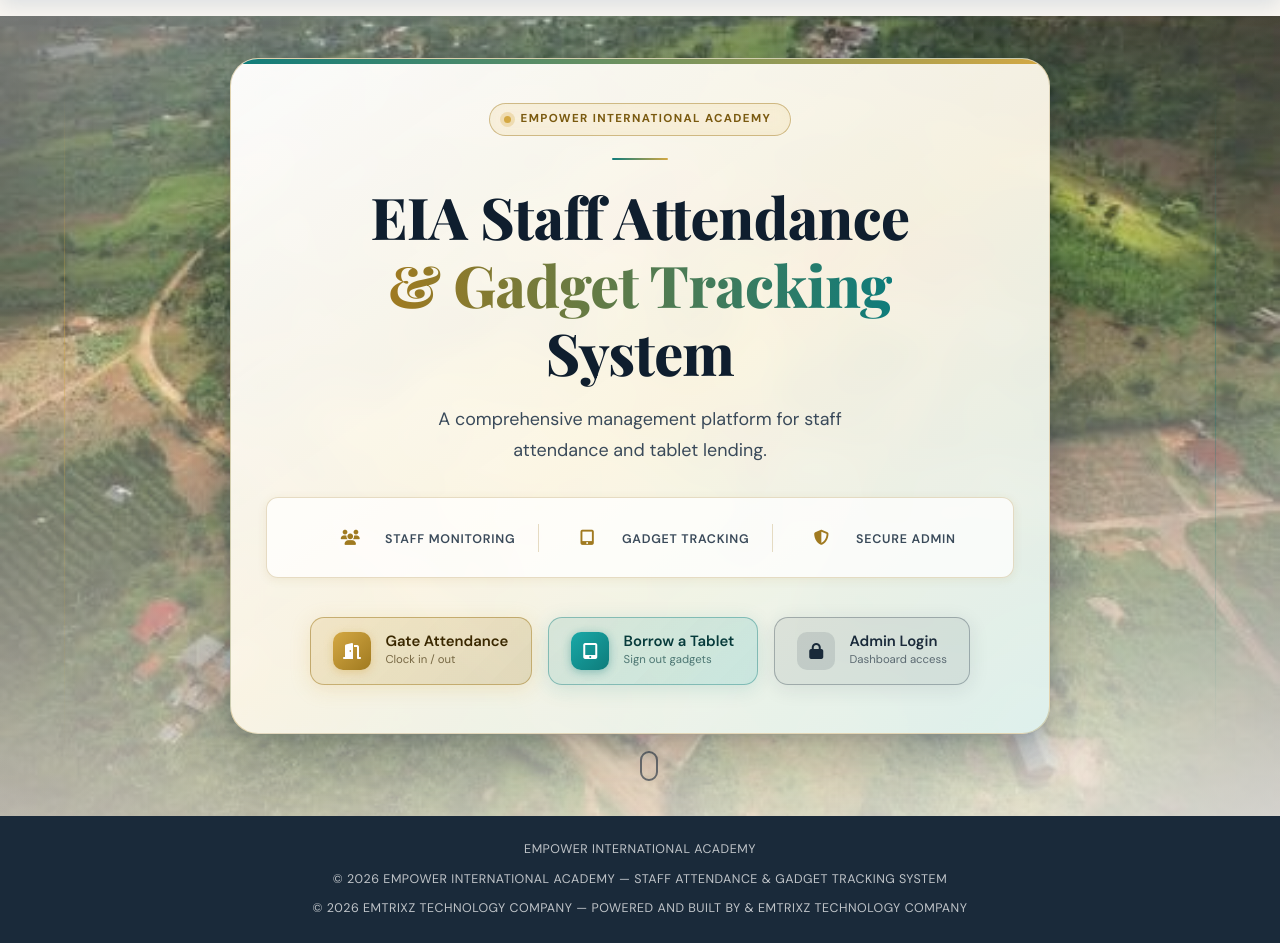
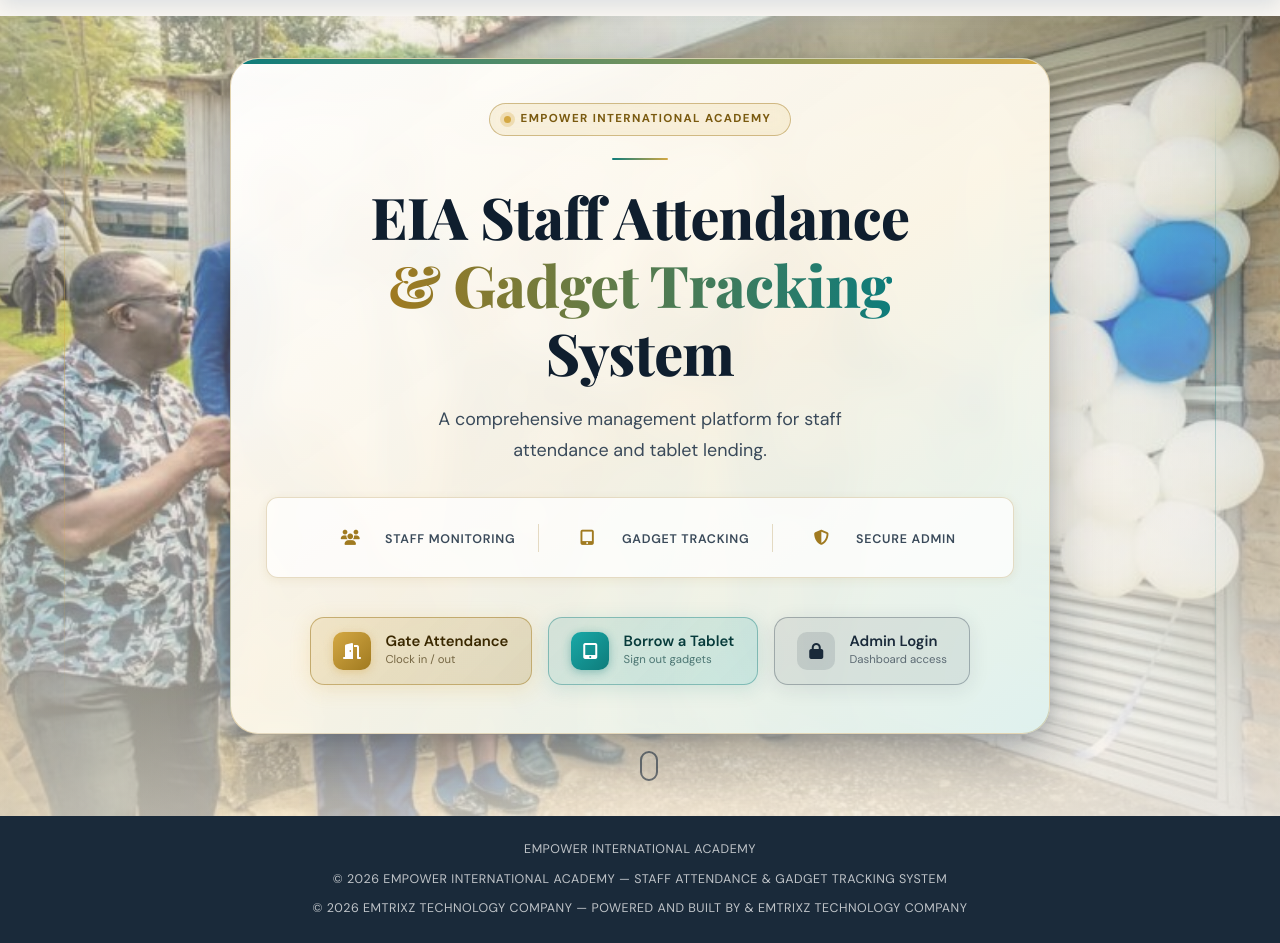
Before and after one commit to empowerinternationalacademy21-jpg/Empower-Staff-Attendence-And-Gadget-Tracking-System, a Flask app: page / in a window 1280 px wide. Shown: the part 64-1007 px from the top of the page. Run offline with Flask 3, Linux system fonts and the light colour scheme.

Commit message:
Update hero image source in index.html

```diff
--- a/templates/index.html
+++ b/templates/index.html
@@ -21,7 +21,7 @@
 
 <div class="hero">
 
-  <img class="hero-video" src="{{ url_for('static', filename='images.jpg') }}"
+  <img class="hero-video" src="{{ url_for('static', filename='IMG-20260915-WA0032-860x484.jpg') }}"
        alt="Empower International Academy" fetchpriority="high">
 
   <div class="hero-overlay"></div>
```
